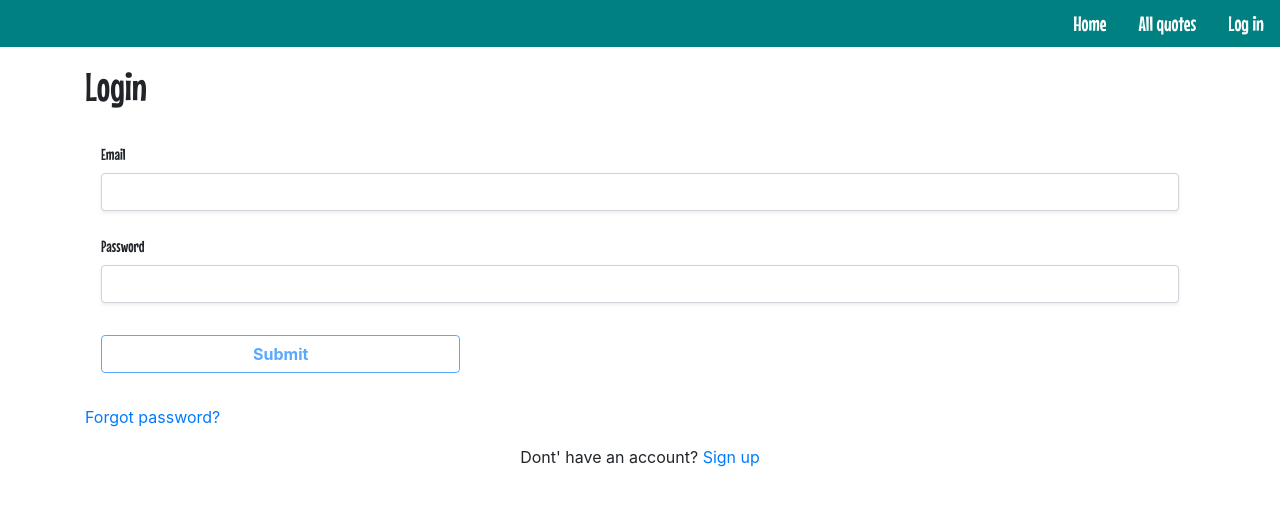
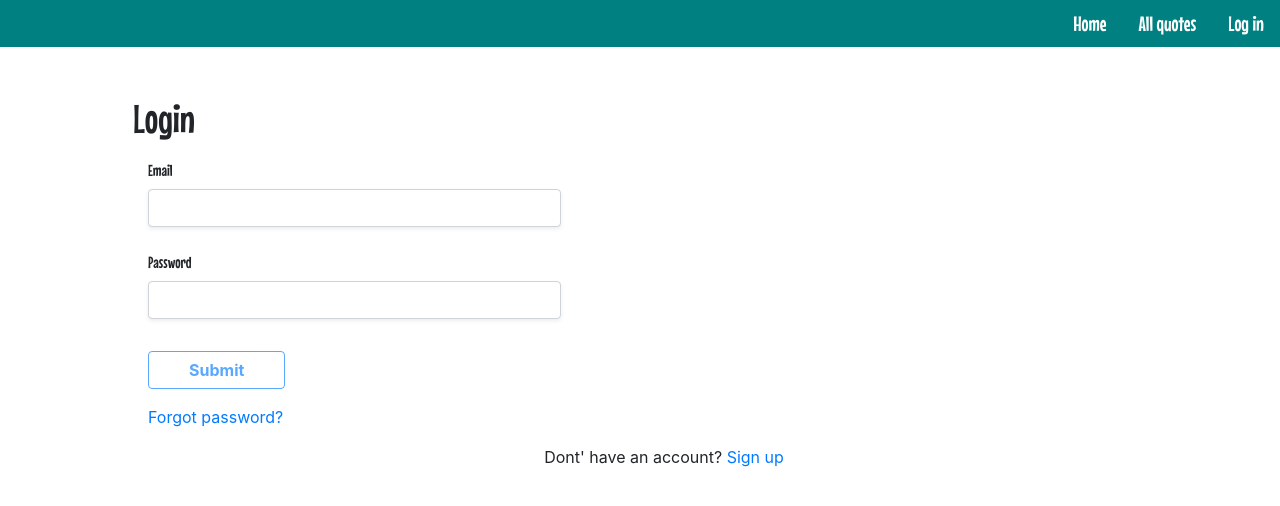
Before and after one commit to BC1985/things-kids-say, a React (Create React App) app: page /add in a window 1280 px wide. Shown: the top 506 px of the page. Built offline with nearby package versions, Linux system fonts and the light colour scheme; no server answers.

Commit message:
Rearrange grid

```diff
--- a/src/components/Login/login.js
+++ b/src/components/Login/login.js
@@ -1,7 +1,7 @@
 import React, { useState, useEffect } from "react";
 import { Link } from "react-router-dom";
 import InputField from "../InputFields/InputField";
-import Spinner from "../Spinner/Spinner"
+import Spinner from "../Spinner/Spinner";
 
 function Login(props) {
   const [input, setInput] = useState({});
@@ -17,7 +17,6 @@ function Login(props) {
       props.history.push("/");
     }
   });
-
 
   const login = async login => {
     const emailIsEmpty = email.trim() === "";
@@ -76,10 +75,15 @@ function Login(props) {
   const isEnabled = email && password;
   return (
     <div className="container">
-      <h1 className="mt-3 childish-font">
+      <div className="ml-md-5">
+        <h1 className="mt-5 childish-font">
           Login <span>{isLoading && <Spinner />}</span>
         </h1>
-      <form className="form-group p-3" onSubmit={handleSubmit}>
+
+        <form
+          className="form-group col-sm-8 col-md-7 col-lg-5"
+          onSubmit={handleSubmit}
+        >
           <InputField
             title="Email"
             name="email"
@@ -94,6 +98,7 @@ function Login(props) {
             name="password"
             onChange={handleChange}
           />
+
           <p className="mt-2 text-danger">{error}</p>
           <button
             type="submit"
@@ -102,11 +107,13 @@ function Login(props) {
           >
             Submit
           </button>
+
+          <p className="text-primary mt-3">Forgot password?</p>
         </form>
-      <p className="text-primary">Forgot password?</p>
         <p className="text-center">
           Dont' have an account? <Link to="/signup"> Sign up</Link>
         </p>
+      </div>
     </div>
   );
 }
```
Lines whose indentation alone changed are shown as unchanged.
